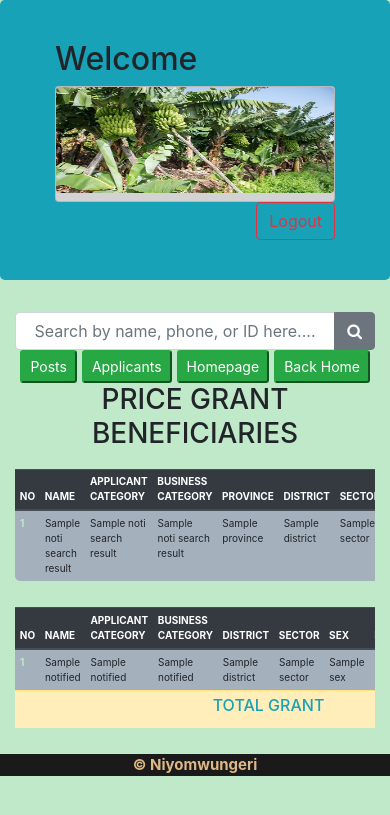
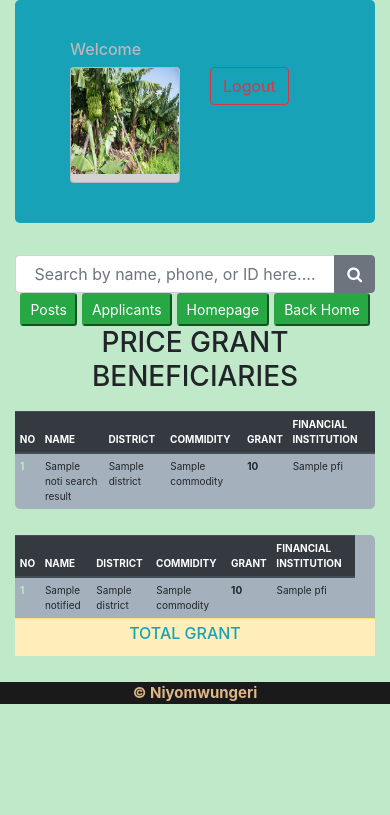
Before and after one commit to Nide17/hortiprice, a Python web app: template templates/notified.html in a window 390 px wide. Shown: the top 815 px of the page. Run offline with Jinja, Linux system fonts and the light colour scheme; the template is opened without the code that fills it: most values are stand-ins (such as "Sample title", 1, 10 or a date in 2020); some libraries are stand-ins or nearby versions.

Commit message:
Added responsiveness styles

```diff
--- a/application.py
+++ b/application.py
@@ -1,5 +1,4 @@
 ################################# USING NON MODELS #####################################
-
 import os
 import base64
 
--- a/db.txt
+++ b/db.txt
@@ -1,3 +1,5 @@
+HEROKU
+-------
 Host:
 ec2-54-147-209-121.compute-1.amazonaws.com
 
@@ -33,7 +35,7 @@ The command looks like this:
 heroku pg:push hort_db DATABASE_URL --app hortiprice
 
 This command takes the local database hort_db and pushes it to the database at DATABASE_URL on the app hortiprice.
-To prevent accidental data overwrites and loss, the remote database must be empty.
+⚠🟨 To prevent accidental data overwrites and loss, the remote database must be empty.
 You will be prompted to pg:reset a remote database that is not empty.
 
 Usage of the PGUSER and PGPASSWORD for your local database is also supported for pg:push,
--- a/static/bootstrap_4.3.1_dist/css/style.css
+++ b/static/bootstrap_4.3.1_dist/css/style.css
@@ -3,7 +3,6 @@ body {
     background-color: rgb(192, 233, 201);
     font-family: -apple-system, BlinkMacSystemFont, 'Segoe UI', Roboto, Oxygen, Ubuntu, Cantarell, 'Open Sans', 'Helvetica Neue', sans-serif;
 }
-
 .contain {
     margin: auto;
     text-align: center;
--- a/templates/head.html
+++ b/templates/head.html
@@ -3,12 +3,30 @@
 
 <head>
     <meta charset="UTF-8">
-    <meta name="viewport" content="width=device-width, initial-scale=1.0">
+    <meta name="viewport" content="width=device-width, initial-scale=1.0, shrink-to-fit=no">
     <meta http-equiv="X-UA-Compatible" content="ie=edge">
     <title>PRICE Horticulture App</title>
 
     <link rel="stylesheet" type="text/css" href="/static/bootstrap_4.3.1_dist/css/bootstrap.min.css">
-    <link rel="stylesheet" type="text/css" href="/static/bootstrap_4.3.1_dist/css/style.css">
     <link rel="shortcut icon" type="image/x-icon" href="/static/images/favicon.ico" />
     <link rel="stylesheet" href="/static/bootstrap_4.3.1_dist/css/font-awesome-4.7.0/css/font-awesome.min.css">
+    <link rel="stylesheet" type="text/css" href="../static/bootstrap_4.3.1_dist/css/style.css">
+
+    <style>
+
+        @media screen and (max-width: 767px) {
+            .jumbotron-row h2 {
+                color:rgb(185, 185, 185);
+                font-size: 16px;
+            }
+
+            .post-links button {
+                font-size: 8px;
+            }
+
+            .onSmall-hide {
+                display: none;
+            }
+        }
+    </style>
 </head>
--- a/templates/jumbotron.html
+++ b/templates/jumbotron.html
@@ -1,13 +1,12 @@
-<div class="jumbotron bg-info row" style="padding: 40px">
-
-    <div class="col-sm-6">
+<div class="jumbotron bg-info" style="padding: 40px">
+    <div class="container">
+        <div class="row jumbotron-row">
+            <div class="col-12 col-sm-12 col-lg-8">
                 <h2>Welcome <br>
                     {{ session.firstname }}
                 </h2>
             </div>
-    <div class="col-sm-2">
-    </div>
-    <div class="col-sm-2">
+            <div class="col-6 col-sm-4 col-lg-2">
 
                 <div class="card" style="width:100%; background-color:lightgray">
                     <a href="/profileUpdate/{{ session.u_id }}" data-toggle="tooltip" title="Update your picture!"> <img
@@ -24,7 +23,10 @@
 
             </div>
 
-    <div class="col-sm-2">
-        <a href="/logout"><button style="float:right;" type="button" class="btn btn-outline-danger">Logout</button></a>
+            <div class="col-3 col-sm-2 col-lg-2 logout">
+                <a href="/logout"><button type="button"
+                        class="btn btn-outline-danger">Logout</button></a>
             </div>
         </div>
+    </div>
+</div>
--- a/templates/notified.html
+++ b/templates/notified.html
@@ -72,15 +72,15 @@
                             <tr>
                                 <th>NO</th>
                                 <th>NAME</th>
-                                <th>APPLICANT CATEGORY</th>
-                                <th>BUSINESS CATEGORY</th>
-                                <th>PROVINCE</th>
-                                <th>DISTRICT</th>
-                                <th>SECTOR</th>
-                                <th>SEX</th>
-                                <th>PHONE</th>
+                                <th class="onSmall-hide">APPLICANT CATEGORY</th>
+                                <th class="onSmall-hide">BUSINESS CATEGORY</th>
+                                <th class="onSmall-hide">PROVINCE</th>
+                                <th >DISTRICT</th>
+                                <th class="onSmall-hide">SECTOR</th>
+                                <th class="onSmall-hide">SEX</th>
+                                <th class="onSmall-hide">PHONE</th>
                                 <th>COMMIDITY</th>
-                                <th>LOAN</th>
+                                <th class="onSmall-hide">LOAN</th>
                                 <th>GRANT</th>
                                 <th>FINANCIAL INSTITUTION</th>
                             </tr>
@@ -94,23 +94,23 @@
                                 </td>
                                 <td>
                                     {{ notiSearchResult['nname'] }} </td>
-                                <td>
+                                <td class="onSmall-hide">
                                     {{ notiSearchResult['appcatname'] }} </td>
-                                <td>
+                                <td class="onSmall-hide">
                                     {{ notiSearchResult['bcatname'] }} </td>
-                                <td>
+                                <td class="onSmall-hide">
                                     {{ notiSearchResult['province'] }} </td>
                                 <td>
                                     {{ notiSearchResult['district'] }} </td>
-                                <td>
+                                <td class="onSmall-hide">
                                     {{ notiSearchResult['sector'] }} </td>
-                                <td>
+                                <td class="onSmall-hide">
                                     {{ notiSearchResult['sex'] }} </td>
-                                <td>
+                                <td class="onSmall-hide">
                                     {{ notiSearchResult['phone'] }} </td>
                                 <td>
                                     {{ notiSearchResult['commodity'] }} </td>
-                                <td>
+                                <td class="onSmall-hide">
                                     {{ notiSearchResult['loan'] }} </td>
 
                                 <td> <strong>{{ '{0:,}'.format(notiSearchResult['granted']) }} </strong></td>
@@ -139,14 +139,14 @@
                             <tr>
                                 <th>NO</th>
                                 <th>NAME</th>
-                                <th>APPLICANT CATEGORY</th>
-                                <th>BUSINESS CATEGORY</th>
+                                <th class="onSmall-hide">APPLICANT CATEGORY</th>
+                                <th class="onSmall-hide">BUSINESS CATEGORY</th>
                                 <th>DISTRICT</th>
-                                <th>SECTOR</th>
-                                <th>SEX</th>
-                                <th>PHONE</th>
+                                <th class="onSmall-hide">SECTOR</th>
+                                <th class="onSmall-hide">SEX</th>
+                                <th class="onSmall-hide">PHONE</th>
                                 <th>COMMIDITY</th>
-                                <th>LOAN</th>
+                                <th class="onSmall-hide">LOAN</th>
                                 <th>GRANT</th>
                                 <th>FINANCIAL INSTITUTION</th>
                             </tr>
@@ -160,21 +160,21 @@
                                 </td>
                                 <td>
                                     {{ notifiedAll['nname'] }} </td>
-                                <td>
+                                <td class="onSmall-hide">
                                     {{ notifiedAll['appcatname'] }} </td>
-                                <td>
+                                <td class="onSmall-hide">
                                     {{ notifiedAll['bcatname'] }} </td>
                                 <td>
                                     {{ notifiedAll['district'] }} </td>
-                                <td>
+                                <td class="onSmall-hide">
                                     {{ notifiedAll['sector'] }} </td>
-                                <td>
+                                <td class="onSmall-hide">
                                     {{ notifiedAll['sex'] }} </td>
-                                <td>
+                                <td class="onSmall-hide">
                                     {{ notifiedAll['phone'] }} </td>
                                 <td>
                                     {{ notifiedAll['commodity'] }} </td>
-                                <td>
+                                <td class="onSmall-hide">
                                     {{ '{0:,}'.format(notifiedAll['loan']) }} </td>
 
                                 <td> <strong>{{ '{0:,}'.format(notifiedAll['granted']) }} </strong></td>
```
Also changed, not shown: templates/admin.html (+25 -25 lines), templates/all.html (+21 -21 lines). Lines whose indentation alone changed are shown as unchanged.
